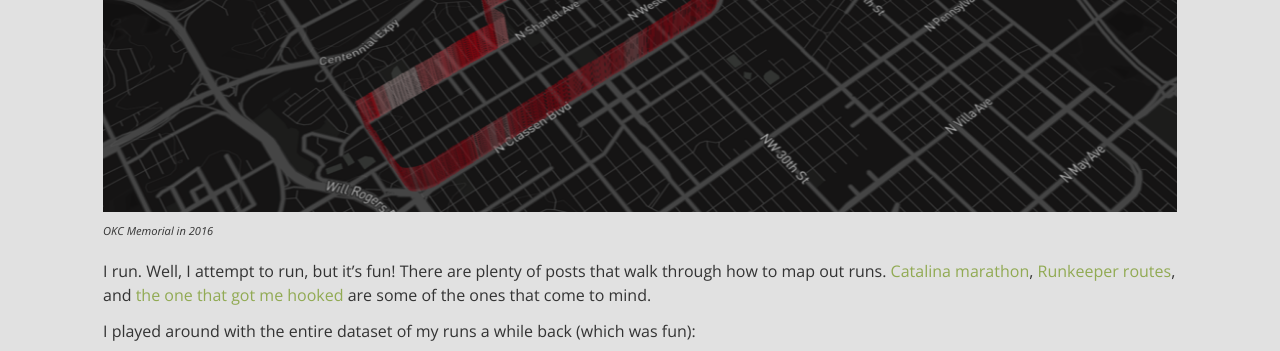
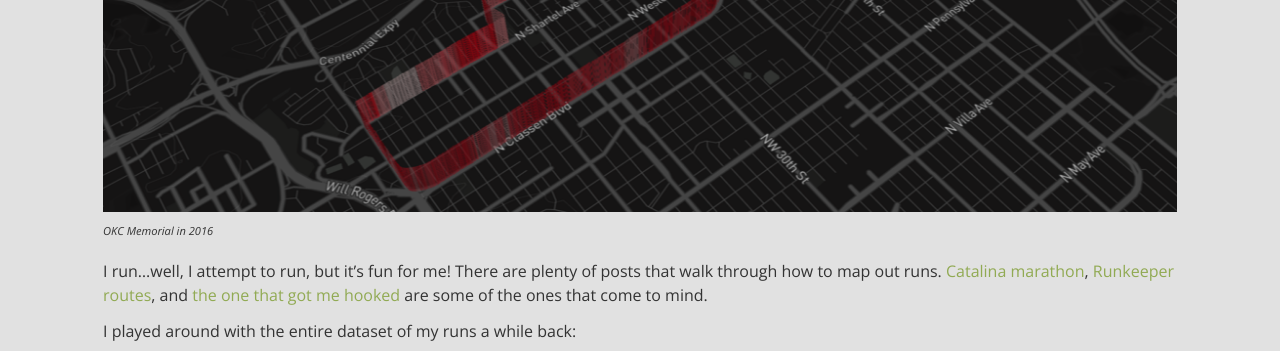
Before and after one commit to jvrousseau/jvrousseau.github.io, a Jekyll site: the page built from _posts/2017-01-24-mapping-my-runs.md, in a window 1280 px wide and 900 px high, scrolled down 699 px, cut to the strip 0-351 px from the top of the window. Built offline with Jekyll 4.4.1, drawn with Linux system fonts in a browser that asks for light colours.

Commit message:
some wording changes

```diff
--- a/_posts/2017-01-24-mapping-my-runs.md
+++ b/_posts/2017-01-24-mapping-my-runs.md
@@ -10,9 +10,9 @@ description: a quick hack to see my runs.
 ![okc](/assets/img/run/okc.png){:width="100%"}<br/>
 <sub><sup>*OKC Memorial in 2016*</sup></sub>
 
-I run. Well, I attempt to run, but it's fun! There are plenty of posts that walk through how to map out runs. [Catalina marathon](https://www.mapbox.com/blog/run-the-catalina-eco-marathon-in-3d/){:target="_blank"}, [Runkeeper routes](https://www.mapbox.com/blog/runkeeper-routes){:target="_blank"}, and [the one that got me hooked](https://www.mapbox.com/blog/2012-08-28-running-maps/){:target="_blank"} are some of the ones that come to mind.
+I run...well, I attempt to run, but it's fun for me! There are plenty of posts that walk through how to map out runs. [Catalina marathon](https://www.mapbox.com/blog/run-the-catalina-eco-marathon-in-3d/){:target="_blank"}, [Runkeeper routes](https://www.mapbox.com/blog/runkeeper-routes){:target="_blank"}, and [the one that got me hooked](https://www.mapbox.com/blog/2012-08-28-running-maps/){:target="_blank"} are some of the ones that come to mind.
 
-I played around with the entire dataset of my runs a while back (which was fun):
+I played around with the entire dataset of my runs a while back:
 
 <iframe width='100%' height='450px' frameBorder='0' src='https://api.mapbox.com/v4/jvrousseau.lgbcme65/zoompan,attribution,share.html?access_token=pk.eyJ1IjoianZyb3Vzc2VhdSIsImEiOiJYYUNlcVRZIn0.lp0867Jn5ynlj72kMwICSA#13/35.2017/-97.4476'></iframe>
 
```
